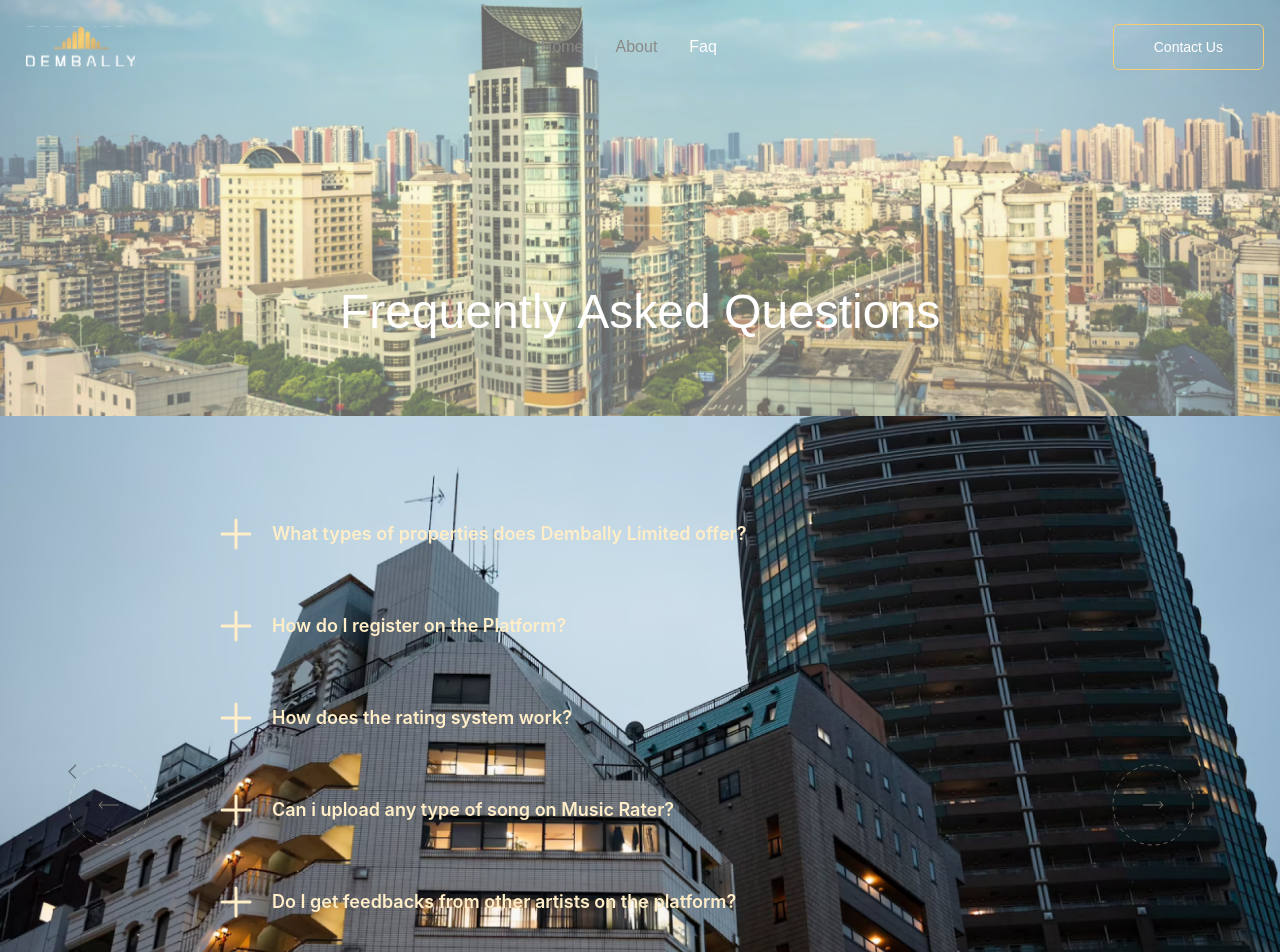
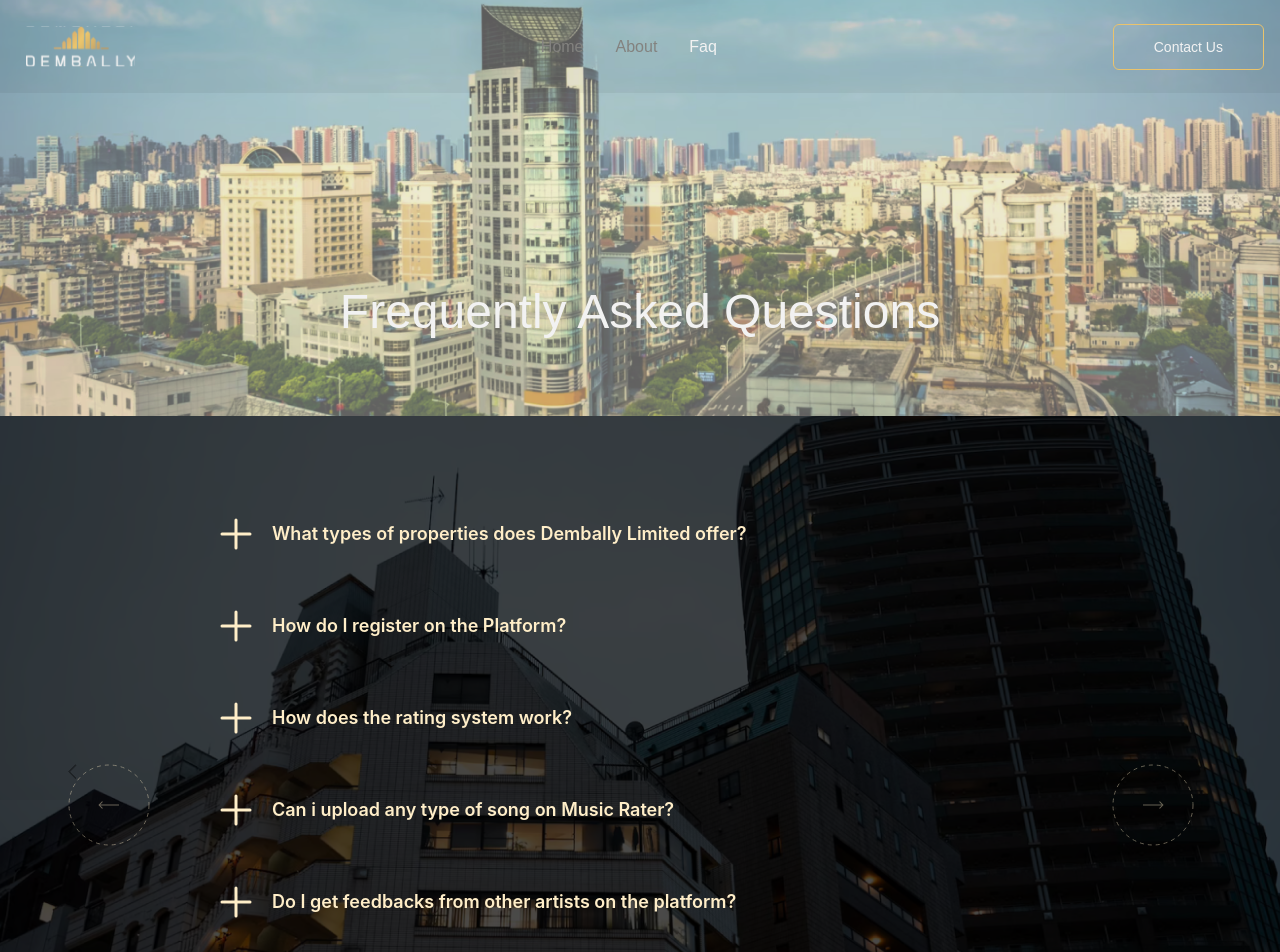
Before and after one commit to geraldkachi/dembally, a React (Vite) app: page /faq in a window 1280 px wide. Shown: the top 952 px of the page. Built offline with nearby package versions, Linux system fonts and the light colour scheme; a web font is replaced by a local one.

Commit message:
latest new

```diff
--- a/src/pages/home/Faq.tsx
+++ b/src/pages/home/Faq.tsx
@@ -78,18 +78,22 @@ const settings = {
   return (
     <div>
       <div className="absolute top-0 z-10 w-full">
+        <div className="absolute h-full w-full bg-black opacity-5"></div>
         <Navbar />
       </div>
       <div>
-        {/* <div className="absolute h-full w-full bg-black opacity-70"></div> */}
 
+        <div className="">
+          <div className="absolute h-full w-full bg-black opacity-5"></div>
           <div className="py-20 object-cover w-full h-full bg-no-repeat bg-cover bg-center mx-auto bg-[url('/faqfirst.png')]">
-          {/* <div className="absolute h-full w-full bg-black opacity-70"></div> */}
             <div className="mt-52 text-5xl z-10 text-white font-medium text-center">Frequently Asked Questions</div>
           </div>
+        </div>
 
-        <div className="py-20 object-cover w-full h-full sm:h-screen bg-no-repeat bg-cover bg-center mx-auto bg-[url('/aboutbac.png')]">
-          <div className="pb-40">
+        <div className="object-cover w-full h-full sm:h-screen bg-no-repeat bg-cover bg-center mx-auto bg-[url('/aboutbac.png')]">
+          <div className="absolute h-full w-full bg-black opacity-70"></div>
+
+          <div className="py-20">
             <Carousel arrows {...settings}>
               <div className="flex items-center justify-center">
                 {faqArr.map((item, index) => (
```
Lines whose indentation alone changed are shown as unchanged.
